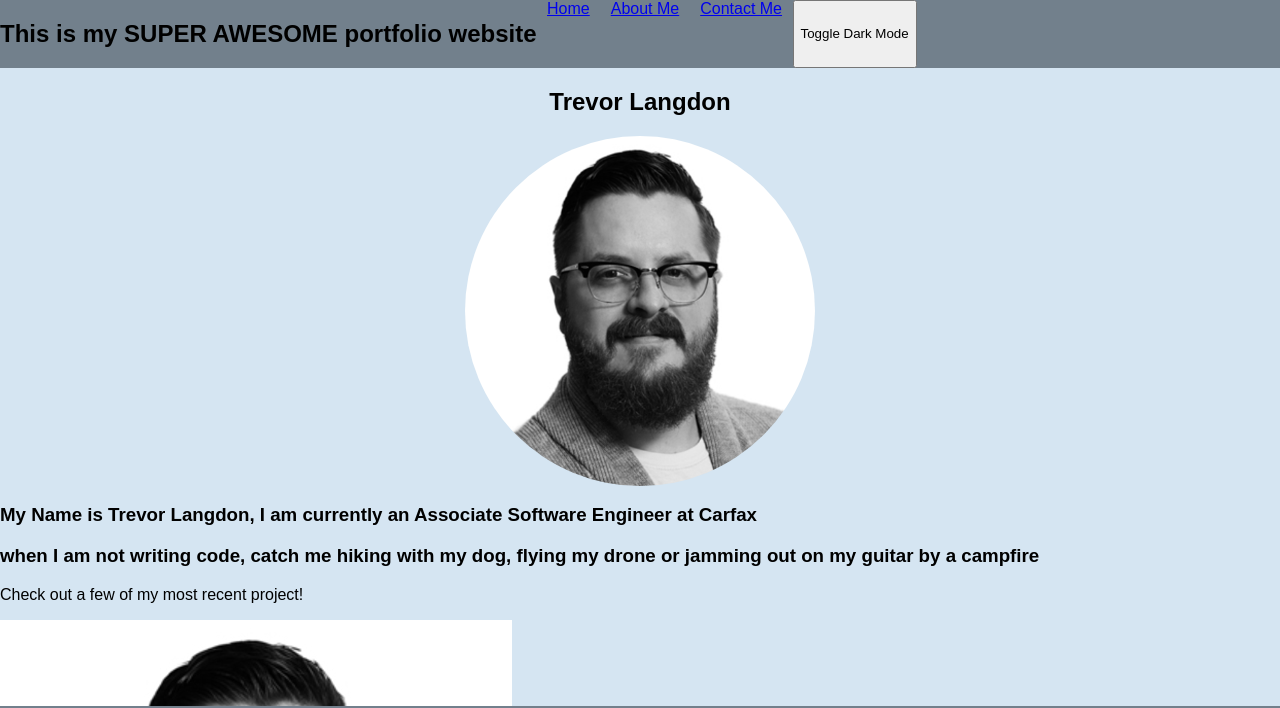
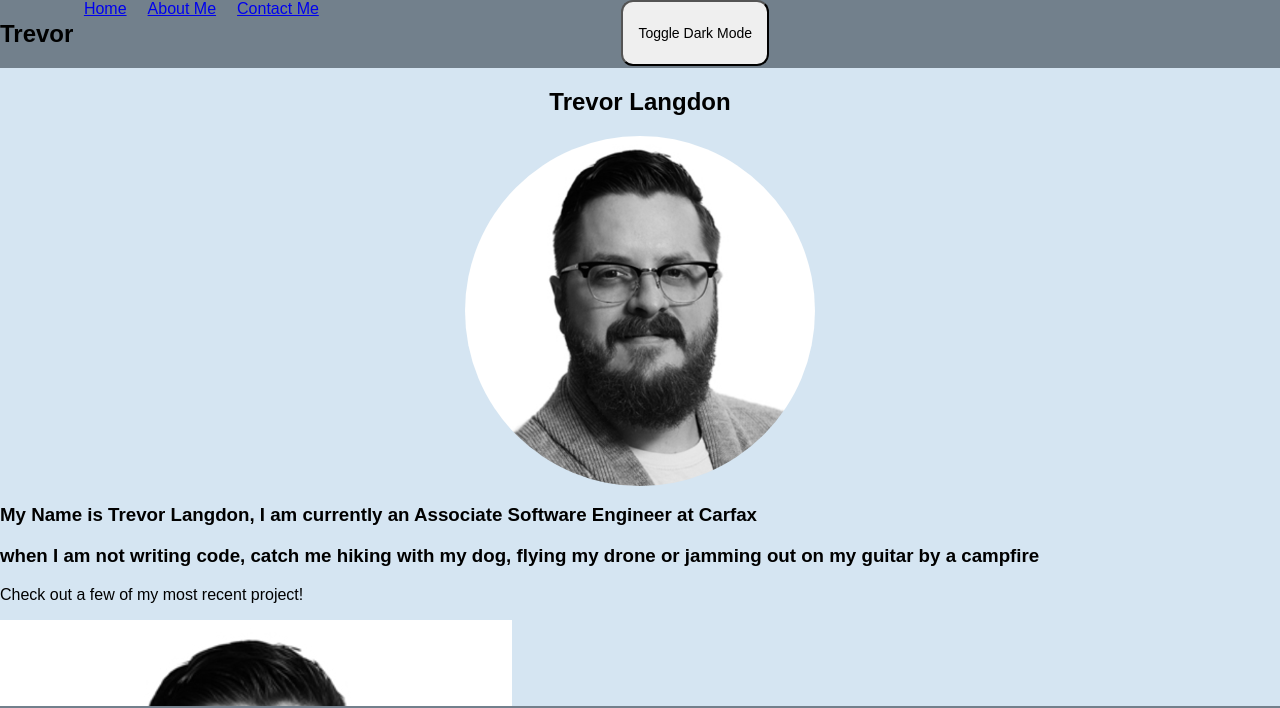
Before and after one commit to tlang9891/ResumeSite, a website: page index.html in a window 1280 px wide. Shown: the top 708 px of the page. Drawn offline with Linux system fonts and the light colour scheme; a web font is replaced by a local one.

Commit message:
converting to typescript project

```diff
--- a/index.html
+++ b/index.html
@@ -15,15 +15,11 @@
             color: #fff;
         }
     </style>
-    <script>
-        function toggleDarkMode() {
-            document.body.classList.toggle("dark-mode");
-        }
-    </script>
+   <script src="main.js"></script>
 </head>
 <body>
     <nav>
-        <h1>This is my <strong> SUPER AWESOME </strong> portfolio website</h1>
+        <h1>Trevor</h1>
         <ul>
             <li><a href="index.html">Home</a></li>
             <li><a href="about.html">About Me</a></li>
--- /dev/null
+++ b/main.js
@@ -0,0 +1,3 @@
+function toggleDarkMode() {
+    document.body.classList.toggle("dark-mode");
+}
--- /dev/null
+++ b/main.ts
@@ -0,0 +1,3 @@
+function toggleDarkMode(): void {
+    document.body.classList.toggle("dark-mode");
+}
--- a/styles.css
+++ b/styles.css
@@ -42,6 +42,21 @@ nav {
     padding: 0;
     margin: 0;
  }
+ button:hover {
+    background-color: pink;
+    color: green;
+}
+ button {
+
+    padding: 15px 15px;
+    text-align: right;
+    text-decoration: none;
+    font-size: 14px;
+    margin:  0px 4px 2px 292px;
+    cursor: pointer;
+    border-radius: 12px;
+ }
+
 h2 {
     display: flex;
     justify-content: center;
```
Also changed, not shown: package.json (added, +11 -0 lines), 1 other file.
